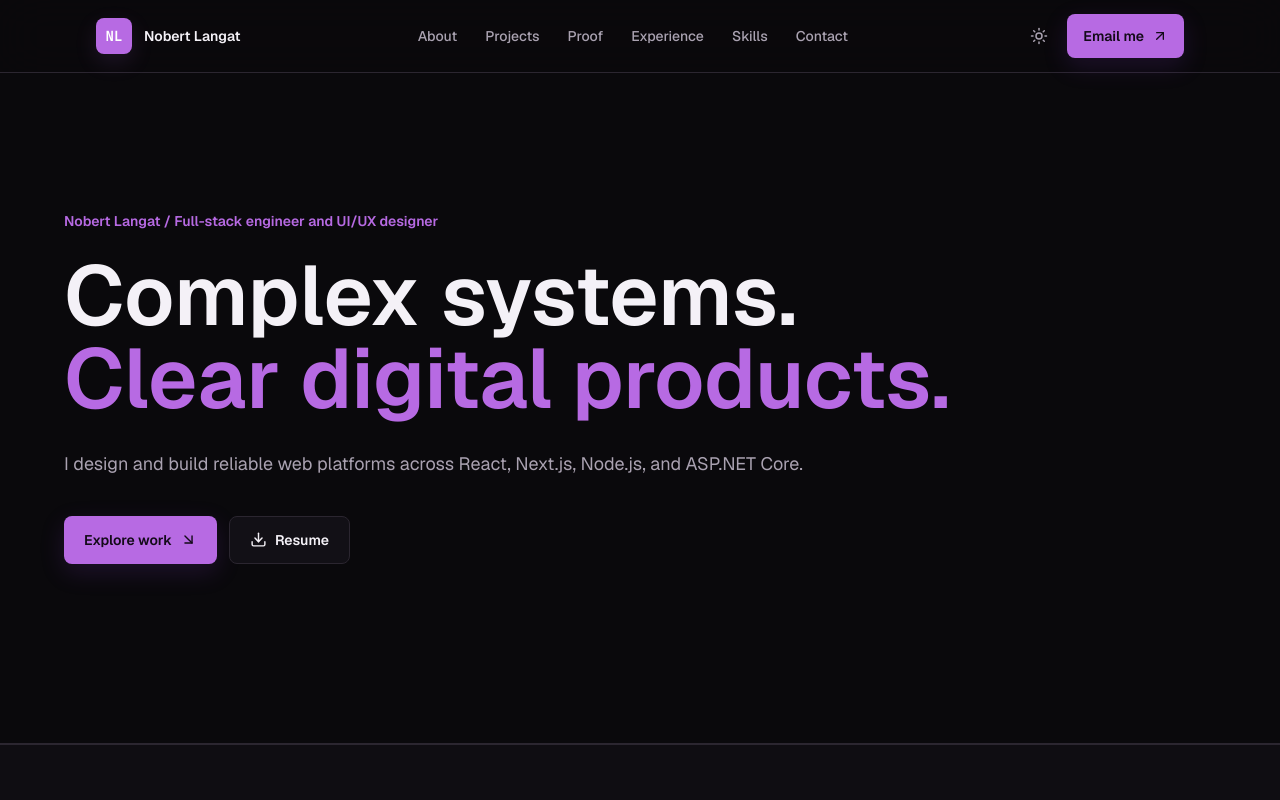
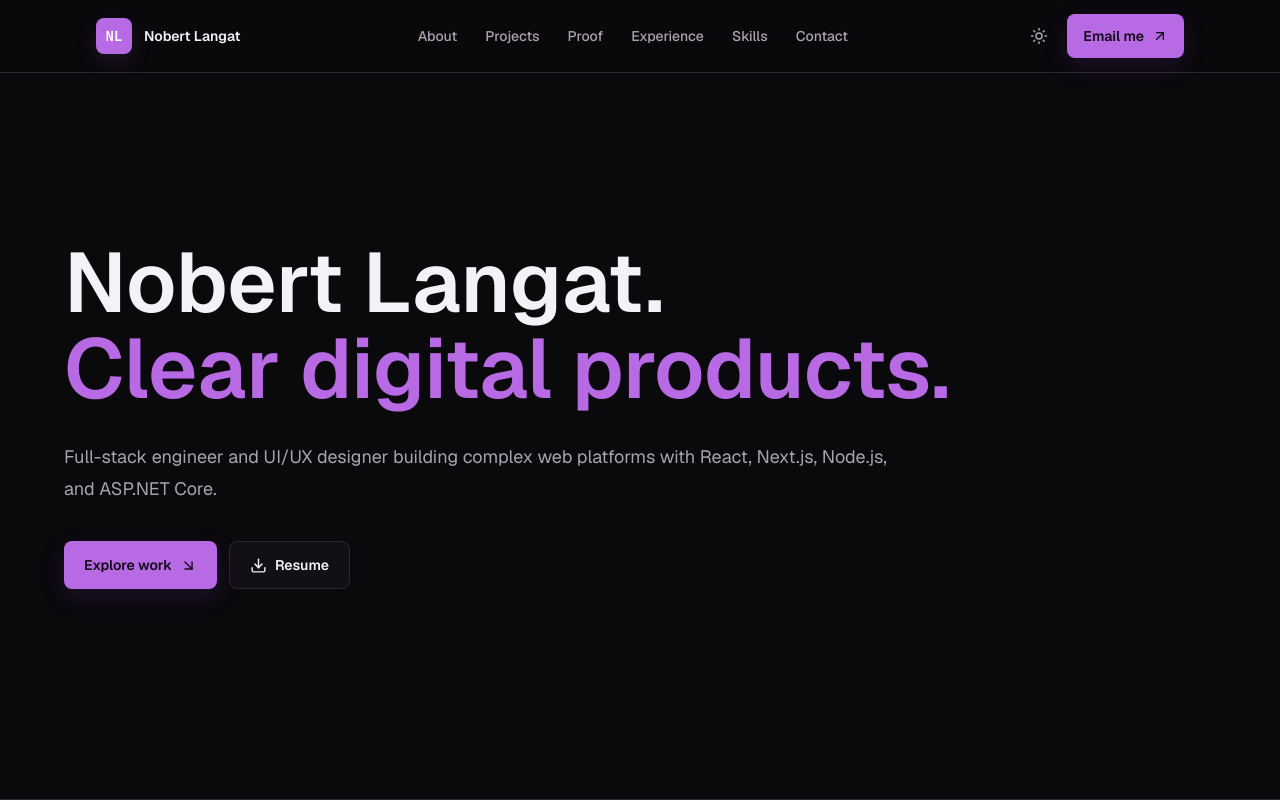
Before and after one commit to NOBERT167/my-portfolio, a Next.js app: page / in a window 1280 px wide. Shown: the top 800 px of the page. Built offline with nearby package versions, Linux system fonts and the light colour scheme.

Commit message:
ui/ux: add some animations

```diff
--- a/app/globals.css
+++ b/app/globals.css
@@ -84,6 +84,11 @@
   --section-surface: #f1eff4;
   --media-background: #110d16;
   --radius: 0.5rem;
+  --ease-out: cubic-bezier(0.23, 1, 0.32, 1);
+  --ease-in-out: cubic-bezier(0.77, 0, 0.175, 1);
+  --duration-feedback: 140ms;
+  --duration-state: 180ms;
+  --duration-surface: 220ms;
   --sidebar: #ffffff;
   --sidebar-foreground: #17131d;
   --sidebar-primary: #7131ad;
@@ -169,15 +174,14 @@ body {
 .project-card {
   position: relative;
   transition:
-    border-color 180ms ease,
-    box-shadow 180ms ease,
-    transform 180ms ease;
+    border-color var(--duration-state) var(--ease-out),
+    box-shadow var(--duration-state) var(--ease-out),
+    transform var(--duration-state) var(--ease-out);
 }
 
 .project-card:focus-within {
   border-color: var(--border-strong);
   box-shadow: 0 18px 48px rgba(53, 26, 72, 0.12);
-  transform: translateY(-2px);
 }
 
 @media (hover: hover) and (pointer: fine) {
@@ -192,14 +196,24 @@ body {
   background: var(--surface-raised);
 }
 
+.project-image {
+  transition: transform 700ms var(--ease-out);
+}
+
+@media (hover: hover) and (pointer: fine) {
+  .project-card:hover .project-image:not(.project-image-contained) {
+    transform: scale(1.02);
+  }
+}
+
 .gradient-button {
   background: var(--neon);
   color: #ffffff;
   box-shadow: 0 8px 24px rgba(113, 49, 173, 0.2);
   transition:
-    background-color 180ms ease,
-    box-shadow 180ms ease,
-    transform 180ms ease;
+    background-color var(--duration-state) var(--ease-out),
+    box-shadow var(--duration-surface) var(--ease-out),
+    transform var(--duration-feedback) var(--ease-out);
 }
 
 .dark .gradient-button {
@@ -209,6 +223,80 @@ body {
 .gradient-button:hover {
   background: color-mix(in srgb, var(--neon) 88%, black);
   box-shadow: 0 10px 28px rgba(113, 49, 173, 0.27);
+}
+
+.motion-pressable {
+  transition:
+    background-color var(--duration-state) var(--ease-out),
+    border-color var(--duration-state) var(--ease-out),
+    color var(--duration-state) var(--ease-out),
+    box-shadow var(--duration-surface) var(--ease-out),
+    transform var(--duration-feedback) var(--ease-out);
+}
+
+.hero-support,
+.hero-actions {
+  opacity: 1;
+  transform: translate3d(0, 0, 0);
+  transition:
+    opacity 620ms var(--ease-out),
+    transform 620ms var(--ease-out);
+  transition-delay: var(--hero-delay, 0ms);
+}
+
+.hero-line {
+  display: block;
+  overflow: hidden;
+  padding-bottom: 0.04em;
+}
+
+.hero-line > span {
+  display: block;
+  transform: translate3d(0, 0, 0);
+  transition: transform 720ms var(--ease-out);
+  transition-delay: var(--hero-delay, 0ms);
+}
+
+.hero-line:nth-child(1) > span {
+  --hero-delay: 80ms;
+}
+
+.hero-line:nth-child(2) > span {
+  --hero-delay: 150ms;
+}
+
+.hero-support {
+  --hero-delay: 280ms;
+}
+
+.hero-actions {
+  --hero-delay: 350ms;
+}
+
+.hero-action-icon {
+  transition: transform var(--duration-feedback) var(--ease-out);
+}
+
+@media (hover: hover) and (pointer: fine) {
+  .hero-work-action:hover .hero-action-icon {
+    transform: translate3d(2px, 2px, 0);
+  }
+
+  .hero-resume-action:hover .hero-action-icon {
+    transform: translate3d(0, 2px, 0);
+  }
+}
+
+@starting-style {
+  .hero-line > span {
+    transform: translate3d(0, 105%, 0);
+  }
+
+  .hero-support,
+  .hero-actions {
+    opacity: 0;
+    transform: translate3d(0, 10px, 0);
+  }
 }
 
 .brand-mark {
@@ -288,4 +376,16 @@ body {
   .project-card:hover {
     transform: none;
   }
+
+  .project-image,
+  .gradient-button:active,
+  .motion-pressable:active,
+  .hero-action-icon,
+  .hero-support,
+  .hero-actions,
+  .hero-line > span {
+    opacity: 1;
+    transform: none;
+    transition-delay: 0ms;
+  }
 }
--- a/components/hero.tsx
+++ b/components/hero.tsx
@@ -5,43 +5,50 @@ export function Hero() {
   return (
     <section
       aria-labelledby="hero-heading"
-      className="flex min-h-[calc(100dvh-3.5rem)] items-center border-b border-[var(--glass-border)] px-5 pb-14 pt-24 sm:px-8 sm:pb-16"
+      // className="flex min-h-[calc(100dvh-3.5rem)] items-center border-b border-[var(--glass-border)] px-5 pb-14 pt-24 sm:px-8 sm:pb-16"
+      className="flex min-h-[100vh] items-center border-b border-[var(--glass-border)] px-5 pb-14 pt-24 sm:px-8 sm:pb-16"
     >
       <div className="mx-auto w-full max-w-6xl">
-        <div className="max-w-5xl">
-          <p className="text-sm font-semibold text-[var(--neon)]">
-            Nobert Langat / Full-stack engineer and UI/UX designer
-          </p>
-
+        <div className="hero-stage max-w-5xl">
           <h1
             id="hero-heading"
-            className="mt-6 text-[2.75rem] font-semibold leading-[0.98] sm:text-6xl lg:text-[5.25rem]"
+            className="text-[2.85rem] font-semibold leading-[0.98] sm:text-6xl lg:text-[5.25rem]"
           >
-            <span className="block">Complex systems.</span>
-            <span className="block text-[var(--neon)]">
-              Clear digital products.
+            <span className="hero-line">
+              <span>Nobert Langat.</span>
+            </span>
+            <span className="hero-line text-[var(--neon)]">
+              <span>Clear digital products.</span>
             </span>
           </h1>
 
-          <p className="mt-7 max-w-[52rem] text-base leading-7 text-muted-foreground sm:text-lg sm:leading-8">
-            I design and build reliable web platforms across React, Next.js,
-            Node.js, and ASP.NET Core.
+          <p className="hero-support mt-7 max-w-[52rem] text-base leading-7 text-muted-foreground sm:text-lg sm:leading-8">
+            Full-stack engineer and UI/UX designer building complex web
+            platforms with React, Next.js, Node.js, and ASP.NET Core.
           </p>
 
-          <div className="mt-9 flex flex-wrap items-center gap-3">
+          <div className="hero-actions mt-9 flex flex-wrap items-center gap-3">
             <Link
               href="/#projects"
-              className="gradient-button inline-flex min-h-12 items-center justify-center gap-2 rounded-lg px-5 text-sm font-semibold text-white active:scale-[0.98]"
+              className="hero-work-action gradient-button inline-flex min-h-12 items-center justify-center gap-2 rounded-lg px-5 text-sm font-semibold text-white active:scale-[0.98]"
             >
               Explore work
-              <ArrowDownRight size={17} aria-hidden="true" />
+              <ArrowDownRight
+                className="hero-action-icon"
+                size={17}
+                aria-hidden="true"
+              />
             </Link>
             <a
               href="/resume.pdf"
               download
-              className="inline-flex min-h-12 items-center justify-center gap-2 rounded-lg border border-[var(--glass-border)] bg-[var(--surface)] px-5 text-sm font-semibold transition-colors hover:border-[var(--border-strong)] hover:bg-[var(--surface-hover)] active:scale-[0.98]"
+              className="hero-resume-action motion-pressable inline-flex min-h-12 items-center justify-center gap-2 rounded-lg border border-[var(--glass-border)] bg-[var(--surface)] px-5 text-sm font-semibold hover:border-[var(--border-strong)] hover:bg-[var(--surface-hover)] active:scale-[0.98]"
             >
-              <Download size={17} aria-hidden="true" />
+              <Download
+                className="hero-action-icon"
+                size={17}
+                aria-hidden="true"
+              />
               Resume
             </a>
           </div>
--- a/components/motion-provider.tsx
+++ b/components/motion-provider.tsx
@@ -1,10 +1,11 @@
 "use client";
 
 import { MotionConfig } from "framer-motion";
+import { EASE_OUT } from "@/lib/motion";
 
 export function MotionProvider({ children }: { children: React.ReactNode }) {
   return (
-    <MotionConfig reducedMotion="user" transition={{ ease: [0.16, 1, 0.3, 1] }}>
+    <MotionConfig reducedMotion="user" transition={{ ease: EASE_OUT }}>
       {children}
     </MotionConfig>
   );
--- a/components/ui/button.tsx
+++ b/components/ui/button.tsx
@@ -5,7 +5,7 @@ import { Slot } from "radix-ui"
 import { cn } from "@/lib/utils"
 
 const buttonVariants = cva(
-  "group/button inline-flex shrink-0 items-center justify-center rounded-md border border-transparent bg-clip-padding text-xs/relaxed font-medium whitespace-nowrap transition-all outline-none select-none focus-visible:border-ring focus-visible:ring-2 focus-visible:ring-ring/30 active:not-aria-[haspopup]:translate-y-px disabled:pointer-events-none disabled:opacity-50 aria-invalid:border-destructive aria-invalid:ring-2 aria-invalid:ring-destructive/20 dark:aria-invalid:border-destructive/50 dark:aria-invalid:ring-destructive/40 [&_svg]:pointer-events-none [&_svg]:shrink-0 [&_svg:not([class*='size-'])]:size-4",
+  "group/button inline-flex shrink-0 items-center justify-center rounded-md border border-transparent bg-clip-padding text-xs/relaxed font-medium whitespace-nowrap transition-[background-color,border-color,color,box-shadow,transform] duration-150 ease-[cubic-bezier(0.23,1,0.32,1)] outline-none select-none focus-visible:border-ring focus-visible:ring-2 focus-visible:ring-ring/30 active:not-aria-[haspopup]:translate-y-px disabled:pointer-events-none disabled:opacity-50 aria-invalid:border-destructive aria-invalid:ring-2 aria-invalid:ring-destructive/20 dark:aria-invalid:border-destructive/50 dark:aria-invalid:ring-destructive/40 [&_svg]:pointer-events-none [&_svg]:shrink-0 [&_svg:not([class*='size-'])]:size-4",
   {
     variants: {
       variant: {
--- /dev/null
+++ b/lib/motion.ts
@@ -0,0 +1,8 @@
+export const EASE_OUT: [number, number, number, number] = [0.23, 1, 0.32, 1];
+
+export const MOTION_DURATION = {
+  feedback: 0.14,
+  state: 0.18,
+  surface: 0.22,
+  layout: 0.35,
+} as const;
```
Also changed, not shown: app/projects/page.tsx (+16 -14 lines), components/navbar.tsx (+18 -5 lines), components/projects.tsx (+14 -11 lines).
